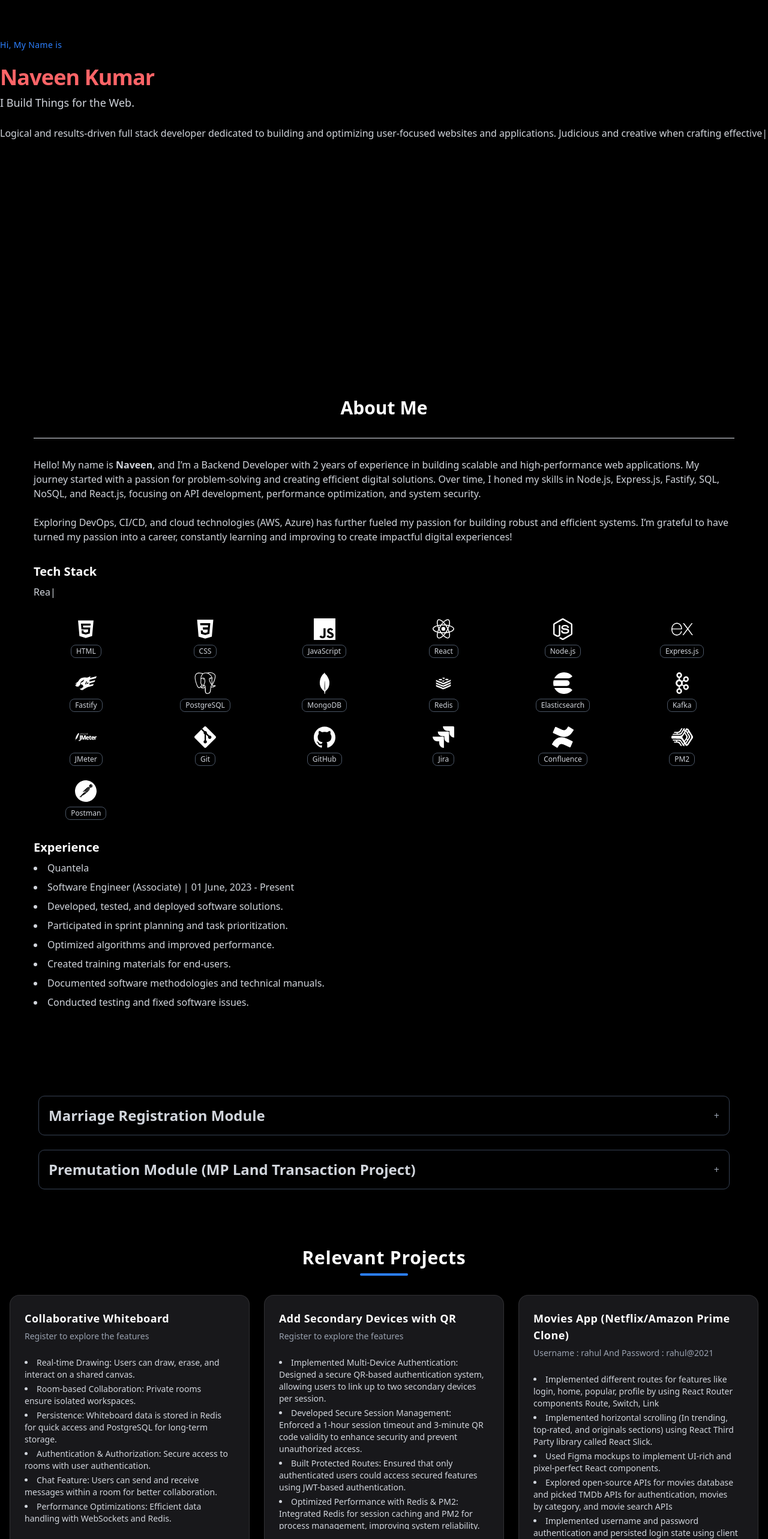
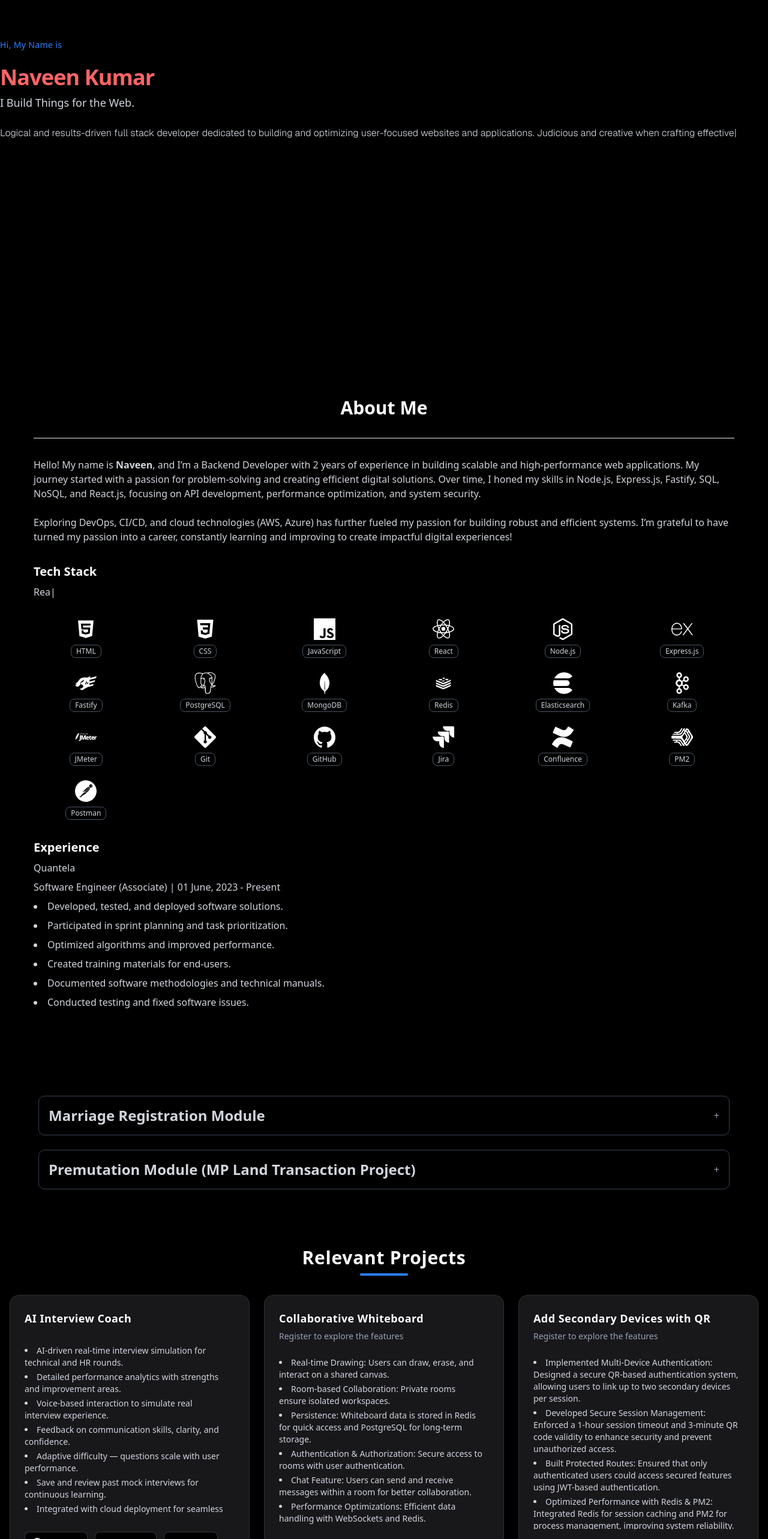
Before and after one commit to navinO0/portfolio-next, a Next.js app: page / in a window 1280 px wide. Shown: the part 234-2800 px from the top of the page at 60% size. Built offline with nearby package versions, Linux system fonts and the light colour scheme.

Commit message:
added new project ai interview guide

```diff
--- a/src/custume-components/about.jsx
+++ b/src/custume-components/about.jsx
@@ -70,15 +70,12 @@ const AboutComponent = () => {
             id="about"
             className="flex justify-center items-center py-16 px-6 bg-black text-white"
         >
-            <Fade duration={2000} triggerOnce>
-                {/* Custom Container */}
+            <Fade duration={2000} >
                 <div className="max-w-7xl w-full p-8 rounded-3xl bg-black/70 backdrop-blur-md  shadow-2xl space-y-8">
 
-                    {/* Title */}
                     <h2 className="text-3xl font-bold text-center text-white">About Me</h2>
                     <Separator className="border-gray-700" />
 
-                    {/* Intro */}
                     <div className="space-y-6 text-gray-300">
                         <p>
                             Hello! My name is <span className="font-semibold">Naveen</span>,
@@ -149,25 +146,25 @@ const AboutComponent = () => {
 
 
                     {/* Experience */}
-                    <div className="flex gap-6">
+                    <div className="flex gap-50">
                         <div>
                         <h3 className="text-xl font-semibold mb-2 text-white">Experience</h3>
-                        <ul className="list-disc list-inside space-y-2 text-gray-300">
+                        <ul className=" list-inside space-y-2 text-gray-300">
                             {experience.company.map((item, idx) => (
-                                <Fade key={idx} duration={1200} triggerOnce>
-                                    <li className="font-medium">{item}</li>
+                                <Fade key={idx} duration={1200} >
+                                    <li className="font-medium list-style-none">{item}</li>
                                 </Fade>
                             ))}
                             {experience.expContent.map((item, idx) => (
-                                <Fade key={idx} duration={1200} triggerOnce>
-                                    <li>{item}</li>
+                                <Fade key={idx} duration={1200} >
+                                    <li className="list-disc list-style-disc">{item}</li>
                                 </Fade>
                             ))}
                         </ul>
 </div>
                         {/* Company Logo */}
                         <div className="mt-6 hidden md:flex justify-center items-center">
-                            <Fade duration={2000} triggerOnce>
+                            <Fade duration={2000} >
                                 <img
                                     src="https://res.cloudinary.com/dzapdxkgc/image/upload/v1740598607/Quantela_Logo_White-1_xtebtj.svg"
                                     alt="Quantela Logo"
--- a/src/custume-components/contact.jsx
+++ b/src/custume-components/contact.jsx
@@ -12,7 +12,7 @@ const ContactComponent = () => (
     id="contact"
     className="bg-black text-white py-16 px-6 flex flex-col items-center"
   >
-    <Fade direction="" triggerOnce duration={1000}>
+    <Fade direction=""  duration={1000}>
       <div className="max-w-3xl text-center space-y-6">
         <h1 className="text-4xl font-bold">Get In Touch</h1>
         <p className="text-gray-300 text-lg leading-relaxed">
--- a/src/custume-components/intro.jsx
+++ b/src/custume-components/intro.jsx
@@ -8,7 +8,7 @@ import { Avatar, AvatarFallback, AvatarImage } from "@/components/ui/avatar";
 const IntroComponent = () => {
   return (
     <div className="flex justify-center items-center min-h-screen bg-black p-6 w-screen text-white">
-      <Fade duration={2000} triggerOnce>
+      <Fade duration={2000} >
         {/* Glassmorphism Container */}
         <div class="w-full md:max-w-7xl mx-auto p-8 rounded-3xl bg-black/70 backdrop-blur-md shadow-2xl flex flex-col md:flex-row items-center gap-8">
 
@@ -19,22 +19,22 @@ const IntroComponent = () => {
           </Avatar> */}
 
           <div className="flex-1 space-y-6 text-start  md:text-left">
-           <p className="text-sm  tracking-wide text-blue-500">
-  Hi, My Name is
-</p>
+            <p className="text-sm  tracking-wide text-blue-500">
+              Hi, My Name is
+            </p>
 
 
             <div>
               <h1 className="text-4xl font-bold tracking-tight text-red-400">
-  Naveen Kumar
-</h1>
+                Naveen Kumar
+              </h1>
 
               <h3 className="text-lg font-medium text-gray-300 mt-2">
                 I Build Things for the Web.
               </h3>
             </div>
 
-            <div className="text-base text-gray-300 text-start w-full md:min-w-7xl leading-relaxed">
+            <div className="text-base font-light font-sans font-typewriter text-l text-gray-300 text-start w-full md:min-w-7xl leading-relaxed">
               <ReactTyped
                 className="block"
                 strings={[
--- a/src/custume-components/projectItem.jsx
+++ b/src/custume-components/projectItem.jsx
@@ -18,7 +18,7 @@ const ProjectItem = ({ projectItem }) => {
 
   return (
     <Fade duration={1500}>
-      <Card className="w-full  bg-zinc-900 text-white border border-white/10 rounded-2xl shadow-lg hover:shadow-xl transition">
+      <Card className="w-full  bg-zinc-900 text-white h-full border border-white/10 rounded-2xl shadow-lg hover:shadow-xl transition">
         <CardHeader>
           <CardTitle className="text-lg font-semibold tracking-wide hover:text-blue-400 transition">
             <a href={projectLink} target="_blank" rel="noreferrer">
--- a/src/custume-components/projects.jsx
+++ b/src/custume-components/projects.jsx
@@ -4,6 +4,37 @@ import ProjectItem from "./projectItem"
 import MiniProjectItem from "./miniProjectItem"
 
 const projectsObject = [
+   {
+  id: '7',
+  projectTitle: 'AI Interview Coach',
+  thumbnail:
+    'https://res.cloudinary.com/dzapdxkgc/image/upload/v1748419200/ai-interview-coach-thumbnail.png',
+  thumbnails: [
+    {
+      id: 1,
+      imgUrl:
+        'https://res.cloudinary.com/dzapdxkgc/image/upload/v1748419200/ai-interview-coach-thumbnail.png',
+    },
+  ],
+  projectLink: 'https://interviewguideai.netlify.app/',
+  projectAbt:
+    'An AI-powered platform designed to help job seekers practice technical and behavioral interview questions. It provides instant feedback, performance analytics, and personalized improvement suggestions to enhance interview readiness.',
+  projectKeyPoints: [
+    'AI-driven real-time interview simulation for technical and HR rounds.',
+    'Detailed performance analytics with strengths and improvement areas.',
+    'Voice-based interaction to simulate real interview experience.',
+    'Feedback on communication skills, clarity, and confidence.',
+    'Adaptive difficulty — questions scale with user performance.',
+    'Save and review past mock interviews for continuous learning.',
+    'Integrated with cloud deployment for seamless accessibility.',
+    'Admin panel to add, update, and categorize interview questions.',
+    'Supports coding, system design, and behavioral interview practice.',
+  ],
+  technologiesUsed:
+    ' React.js, Next.js, Tailwind CSS, Node.js, Express.js, PostgreSQL, OpenAI API(Gemini),AWS EC2, Netlify',
+  gitHubLink: 'https://docs.google.com/document/d/1ypTPkgMJO2eGj0uj0H0y0PmKFjz2HwlINtBf3T7W0Xw/edit?usp=sharing',
+  docUrl: 'https://docs.google.com/document/d/1ypTPkgMJO2eGj0uj0H0y0PmKFjz2HwlINtBf3T7W0Xw/edit?usp=sharing',
+},
   {
     id: '6',
     projectTitle: 'Collaborative Whiteboard',
@@ -209,50 +240,50 @@ const projectsObject = [
     gitHubLink: 'https://github.com/navinO0/NxtWatch.git',
     docUrl: null,
   },
-  {
-    id: '4',
-    projectTitle: 'Jobby App',
-    thumbnail:
-      'https://res.cloudinary.com/dzapdxkgc/image/upload/v1682670459/Screenshot_2023-04-27_191050_wyv8n8.png',
-    thumbnails: [
-      {
-        id: 1,
-        imgUrl:
-          'https://res.cloudinary.com/dzapdxkgc/image/upload/v1743324712/Screenshot_2025-03-30_142057_xstuac.png',
-      },
-      {
-        id: 2,
-        imgUrl:
-          'https://res.cloudinary.com/dzapdxkgc/image/upload/v1743324713/Screenshot_2025-03-30_142110_bfponv.png',
-      },
-      {
-        id: 3,
-        imgUrl:
-          'https://res.cloudinary.com/dzapdxkgc/image/upload/v1743324713/Screenshot_2025-03-30_142123_fzo3wn.png',
-      },
-      {
-        id: 4,
-        imgUrl:
-          'https://res.cloudinary.com/dzapdxkgc/image/upload/v1743324713/Screenshot_2025-03-30_142135_yotqb9.png',
-      },
-    ],
-    projectLink: 'https://jobbynavin.ccbp.tech/',
-    projectAbt:
-      'Implemented Jobby App where users can log in and can see a list of jobs with search by Job title, filters based on Salary range and Employment type, etc',
-    projectKeyPoints: [
-      ' Implemented different pages like Login, Home, Jobs, Job item details using React components, props, state, lists, event handlers, form inputs.',
-      ' Authenticating by taking username, password and doing login post HTTP API Call.',
-      ' Persisted user login state by keeping jwt token in client storage, Sending it in headers of further API calls to authorize the user.',
-      'Implemented different routes for Login, Home, Jobs, Job item details pages by using React Router components Route, Switch, Link.',
-      ' Implemented filters and search text by sending them as query parameters to jobs API calls.',
-      'Redirecting to the login page if the user tries to open Home, Jobs, Job item details routes which need authentication by implementing protected Route.',
-    ],
-    technologiesUsed:
-      ' React JS, JS, CSS, Bootstrap, Routing, REST API Calls, Local Storage, JWT Token, Authorization, Authentication',
-    credentials: 'Username : rahul   And  Password : rahul@2021',
-    gitHubLink: 'https://github.com/navinO0/jobbyApp.git',
-    docUrl: null,
-  },
+  // {
+  //   id: '4',
+  //   projectTitle: 'Jobby App',
+  //   thumbnail:
+  //     'https://res.cloudinary.com/dzapdxkgc/image/upload/v1682670459/Screenshot_2023-04-27_191050_wyv8n8.png',
+  //   thumbnails: [
+  //     {
+  //       id: 1,
+  //       imgUrl:
+  //         'https://res.cloudinary.com/dzapdxkgc/image/upload/v1743324712/Screenshot_2025-03-30_142057_xstuac.png',
+  //     },
+  //     {
+  //       id: 2,
+  //       imgUrl:
+  //         'https://res.cloudinary.com/dzapdxkgc/image/upload/v1743324713/Screenshot_2025-03-30_142110_bfponv.png',
+  //     },
+  //     {
+  //       id: 3,
+  //       imgUrl:
+  //         'https://res.cloudinary.com/dzapdxkgc/image/upload/v1743324713/Screenshot_2025-03-30_142123_fzo3wn.png',
+  //     },
+  //     {
+  //       id: 4,
+  //       imgUrl:
+  //         'https://res.cloudinary.com/dzapdxkgc/image/upload/v1743324713/Screenshot_2025-03-30_142135_yotqb9.png',
+  //     },
+  //   ],
+  //   projectLink: 'https://jobbynavin.ccbp.tech/',
+  //   projectAbt:
+  //     'Implemented Jobby App where users can log in and can see a list of jobs with search by Job title, filters based on Salary range and Employment type, etc',
+  //   projectKeyPoints: [
+  //     ' Implemented different pages like Login, Home, Jobs, Job item details using React components, props, state, lists, event handlers, form inputs.',
+  //     ' Authenticating by taking username, password and doing login post HTTP API Call.',
+  //     ' Persisted user login state by keeping jwt token in client storage, Sending it in headers of further API calls to authorize the user.',
+  //     'Implemented different routes for Login, Home, Jobs, Job item details pages by using React Router components Route, Switch, Link.',
+  //     ' Implemented filters and search text by sending them as query parameters to jobs API calls.',
+  //     'Redirecting to the login page if the user tries to open Home, Jobs, Job item details routes which need authentication by implementing protected Route.',
+  //   ],
+  //   technologiesUsed:
+  //     ' React JS, JS, CSS, Bootstrap, Routing, REST API Calls, Local Storage, JWT Token, Authorization, Authentication',
+  //   credentials: 'Username : rahul   And  Password : rahul@2021',
+  //   gitHubLink: 'https://github.com/navinO0/jobbyApp.git',
+  //   docUrl: null,
+  // },
   {
     id: '5',
     projectTitle: 'Form Validation',
@@ -285,6 +316,7 @@ const projectsObject = [
     gitHubLink: 'https://github.com/navinO0/form-validation-frontend.git',
     docUrl: null,
   },
+
 ]
 
 const miniProjectObj = [
```
